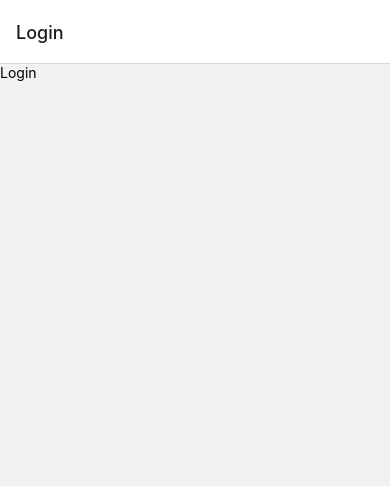
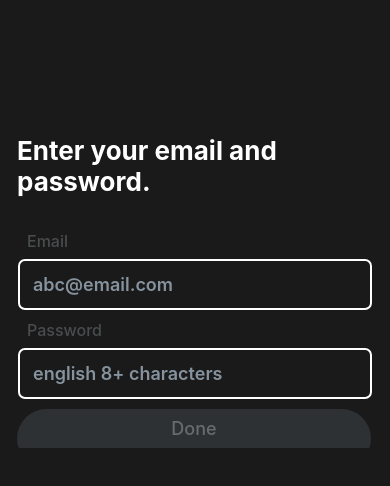
Before and after one commit to jingeekim9/META, a React Native app: screen /Register in a window 390 px wide. Before the commit this address had no page. Shown: the top 486 px of the page. Built offline with nearby package versions, Linux system fonts and the light colour scheme.

Commit message:
register page

```diff
--- a/App.js
+++ b/App.js
@@ -3,14 +3,20 @@ import { StyleSheet, Text, View } from 'react-native';
 import { NavigationContainer } from '@react-navigation/native';
 import { createStackNavigator } from '@react-navigation/stack';
 import Login from './pages/Login';
+import Register from './pages/Register';
 
 const Stack = createStackNavigator();
 
 export default function App() {
   return (
     <NavigationContainer>
-      <Stack.Navigator>
+      <Stack.Navigator initialRouteName='Register'>
         <Stack.Screen name="Login" component={Login} />
+        <Stack.Screen
+          name="Register"
+          component={Register}
+          options={{headerShown:false}}
+        />
       </Stack.Navigator>
     </NavigationContainer>
   );
--- a/package.json
+++ b/package.json
@@ -11,11 +11,15 @@
   "dependencies": {
     "@react-navigation/native": "^6.1.7",
     "@react-navigation/stack": "^6.3.17",
-    "expo": "~49.0.10",
+    "@rneui/base": "^4.0.0-rc.8",
+    "@rneui/themed": "^4.0.0-rc.8",
+    "expo": "^49.0.11",
     "expo-status-bar": "~1.6.0",
     "react": "18.2.0",
     "react-native": "0.72.4",
+    "react-native-elements": "^3.4.3",
     "react-native-gesture-handler": "~2.12.0",
+    "react-native-responsive-screen": "^1.4.2",
     "react-native-safe-area-context": "4.6.3",
     "react-native-screens": "~3.22.0"
   },
--- a/pages/Register.js
+++ b/pages/Register.js
@@ -0,0 +1,116 @@
+import React, { useState } from "react";
+import { View, Text, TextInput } from "react-native";
+import { Input, Button } from '@rneui/themed';
+import {widthPercentageToDP as wp, heightPercentageToDP as hp} from 'react-native-responsive-screen';
+
+
+export default function Register() {
+
+    const [email, setEmail] = useState('');
+    const [password, setPassword] = useState('');
+
+    return (
+        <View
+            style={{
+                flex:1,
+                backgroundColor: "#1a1a1a"
+            }}
+        >
+            <Text
+                style={{
+                    color:"white",
+                    fontWeight:"700",
+                    fontSize:hp(3.1),
+                    marginTop:hp(16),
+                    marginLeft:hp(2),
+                    marginBottom:hp(4)
+                }}
+            >
+                Enter your email and password.
+            </Text>
+            <Input
+                placeholder="abc@email.com"
+                autoCapitalize={false}
+                label={"Email"}
+
+                labelStyle={{
+                    marginLeft: hp(2),
+                    marginBottom: hp(1),
+                    fontWeight:"500",
+                    color:"#494d4e"
+                }}
+
+                style={{
+                    marginLeft: hp(1.5),
+                    fontWeight: "600"
+                }}
+
+                inputContainerStyle={{
+                    borderWidth: hp(0.28),
+                    borderRadius:hp(0.85),
+                    borderBottomWidth:hp(0.28),
+                    borderColor: "white",
+                    marginLeft:hp(1),
+                    height: hp(6),
+                    width: hp(42)
+                }}
+                inputStyle={{
+                    color: "#686c6e"
+                }}
+                onChangeText={(text) => {
+                    setEmail(text);
+                }}
+            />
+            <Input
+                placeholder="english 8+ characters"
+                autoCapitalize={false}
+                label={"Password"}
+                secureTextEntry={true}
+
+                labelStyle={{
+                    marginLeft: hp(2),
+                    marginBottom: hp(1),
+                    color:"#494d4e",
+                    fontWeight:"500"
+                }}
+                style={{
+                    marginLeft: hp(1.5),
+                    fontWeight: "600"
+                }}
+
+                inputContainerStyle={{
+                    borderWidth: hp(0.28),
+                    borderRadius:hp(0.85),
+                    borderBottomWidth:hp(0.28),
+                    borderColor: "white",
+                    marginLeft:hp(1),
+                    height: hp(6),
+                    width: hp(42)
+                }}
+                inputStyle={{
+                    color: "#686c6e"
+                }}
+                onChangeText={(text) => {
+                    setPassword(text);
+                }}
+            />
+            <Button
+              title="Done"
+              titleStyle={{
+                color: "#686c6e",
+                fontWeight: "500"
+              }}
+              buttonStyle={{
+                backgroundColor: "#2d3133",
+              }}
+              containerStyle={{
+                borderRadius:hp(5),
+                width: hp(42),
+                marginLeft:hp(2),
+                height: hp(7)
+              }}
+            />
+
+        </View>
+    )
+}
```
Also changed, not shown: 2 other files (tests, documents, lock files or other folders).
